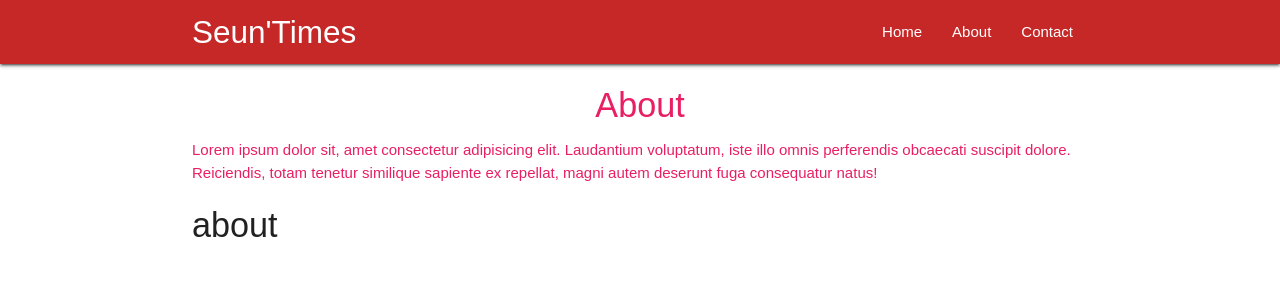
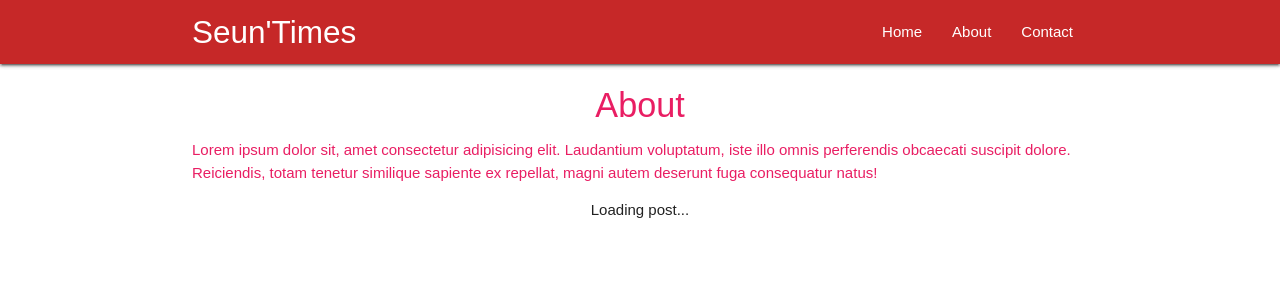
Before and after one commit to SeunOluwa/React-Class-Based-Component-Tutorial, a React (Create React App) app in the folder blog-with-redux/: page /about in a window 1280 px wide. Shown: the top 300 px of the page. Built offline with nearby package versions, Linux system fonts and the light colour scheme; no server answers.

Commit message:
route parameters part 2

```diff
--- a/blog-with-redux/src/components/Home.js
+++ b/blog-with-redux/src/components/Home.js
@@ -1,5 +1,6 @@
 import React, { Component } from 'react';
 import axios from 'axios';
+import { Link } from 'react-router-dom';
 
 class Home extends Component {
     state = {
@@ -21,7 +22,9 @@
                 return (
                     <div className="post card" key={post.id}>
                         <div className="card-content">
-                            <span className="card-title">{post.title}</span>
+                            <Link to={'/' + post.id}>
+                                <span className="card-title">{post.title}</span>
+                            </Link>
                             <p>{post.body}</p>
                         </div>
                     </div>
--- a/blog-with-redux/src/components/Post.js
+++ b/blog-with-redux/src/components/Post.js
@@ -1,19 +1,32 @@
 import React, { Component } from 'react';
+import axios from 'axios';
 
 class Post extends Component {
     state = {
-        id: null
+        post: null
     }
     componentDidMount() {
         let id = this.props.match.params.post_id;
-        this.setState({
-            id
-        });
+        axios.get('https://jsonplaceholder.typicode.com/posts/' + id)
+          .then(res => {
+              this.setState({
+                  post: res.data
+              });
+          })
     }
     render() {
+        const post = this.state.post ? (
+            <div className="post">
+                <h4 className="center">{this.state.post.title}</h4>
+                <p>{this.state.post.body}</p>
+            </div>
+        ) : (
+            <div className="center">Loading post...</div>
+        )
+
         return (
             <div className="container">
-                <h4>{this.state.id}</h4>
+                { post }
             </div>
         );
     }
```
